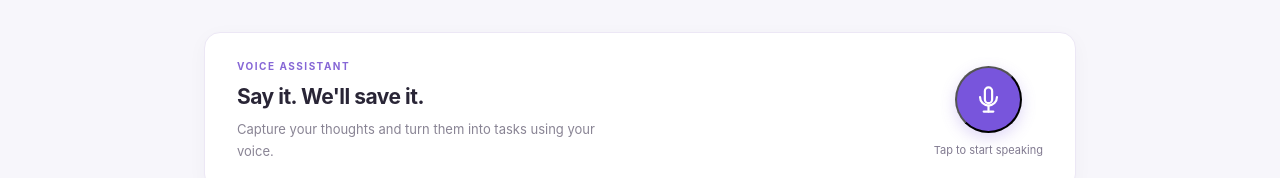
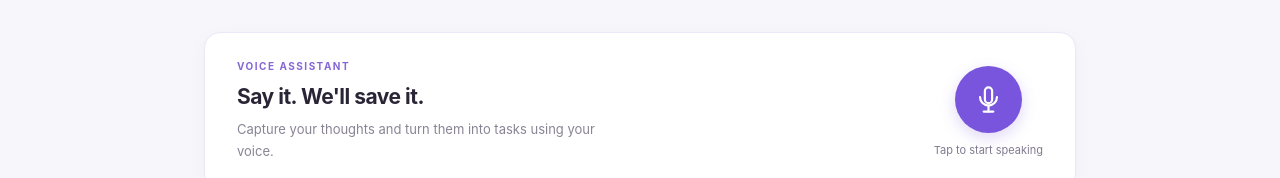
Before and after one commit to aaditya1606/VoxTask, a React (Vite) app: page / in a window 1280 px wide. Shown: the part 235-413 px from the top of the page. Built offline with nearby package versions, Linux system fonts and the light colour scheme.

Commit message:
style: polish voice input button

```diff
--- a/src/App.css
+++ b/src/App.css
@@ -583,3 +583,37 @@
   outline: 2px solid #7855dc;
   outline-offset: 3px;
 }
+
+
+
+/* Interactive microphone button */
+.mic-button {
+  border: none;
+  cursor: pointer;
+  font-family: inherit;
+  transition: transform 0.2s ease, box-shadow 0.2s ease,
+    background 0.2s ease;
+}
+
+.mic-button:hover {
+  transform: translateY(-2px);
+  box-shadow: 0 7px 18px rgba(120, 85, 220, 0.3);
+}
+
+.mic-button.listening {
+  background: #b85c78;
+  box-shadow: 0 0 0 5px #f8e8ee;
+}
+
+.mic-button:focus-visible {
+  outline: 2px solid #7855dc;
+  outline-offset: 4px;
+}
+
+/* Voice recognition feedback */
+.voice-message {
+  margin: 12px 0 0;
+  color: #7855dc;
+  font-size: 12px;
+  line-height: 1.6;
+}
```
